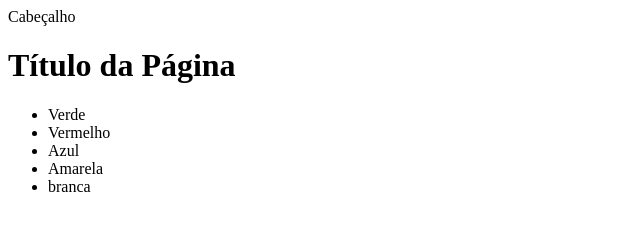
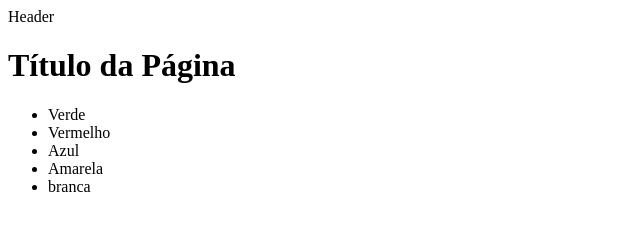
Before and after one commit to willian001jp/minha-pagina, a plain HTML site: page index.html in a window 1280 px wide. Shown: the full height of the page, 0-640 px from the left. Drawn offline with Linux system fonts and the light colour scheme.

Commit message:
Update index.html

```diff
--- a/index.html
+++ b/index.html
@@ -6,7 +6,7 @@
     <title>Mate Academy</title>
 </head>
 <body>
-    <header>Cabeçalho</header>
+    <header>Header</header>
 
     <h1>Título da Página</h1>
     <ul>
```
